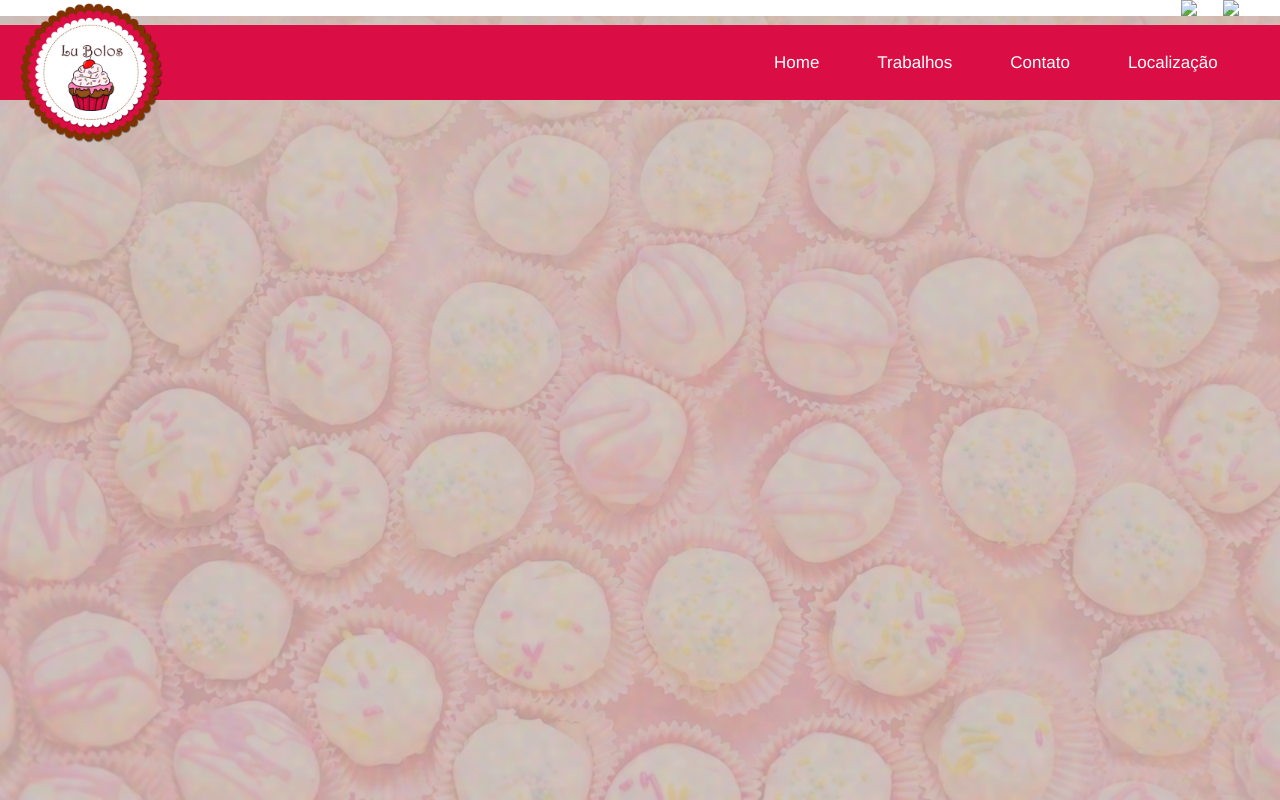
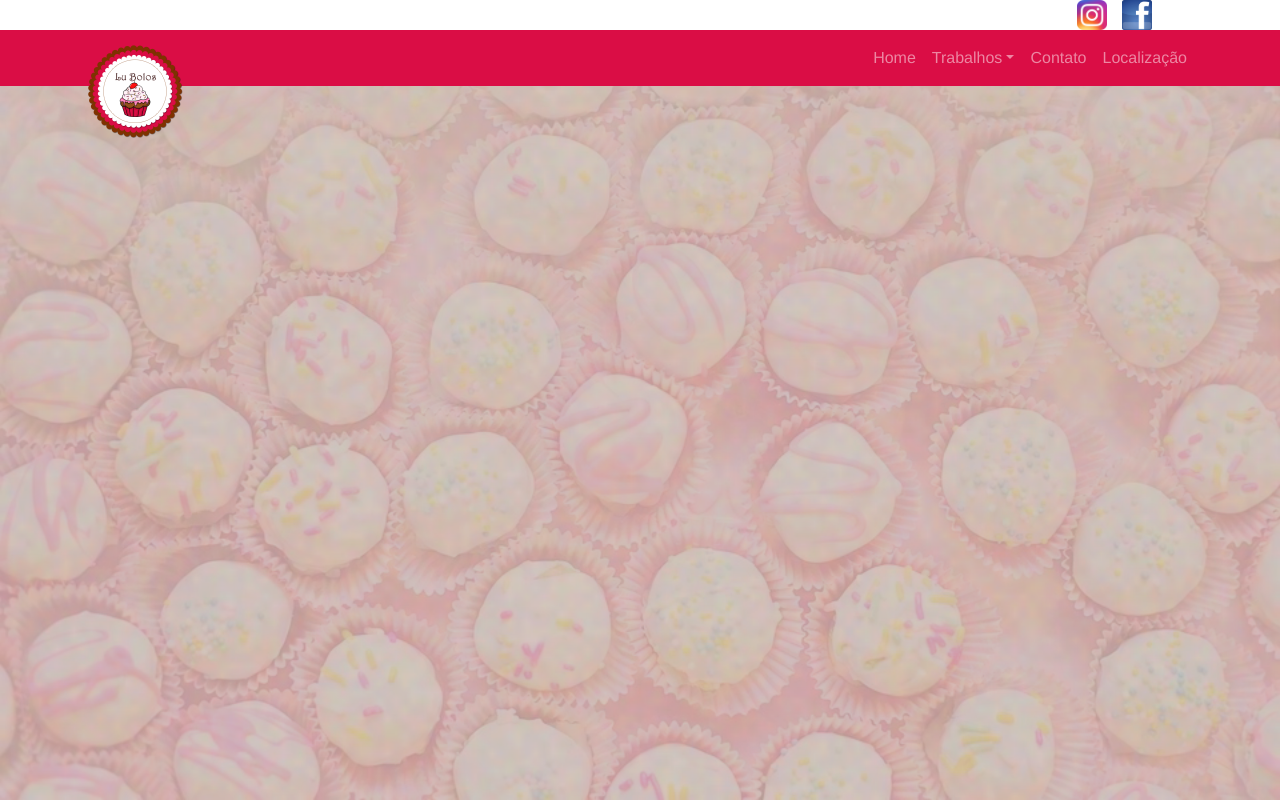
Before and after one commit to jeanshr/lubolos, a plain HTML site: page index.html in a window 1280 px wide. Drawn offline with nearby package versions, Linux system fonts and the light colour scheme.

Commit message:
Barra de navegação responsiva

```diff
--- a/estilo.css
+++ b/estilo.css
@@ -1,10 +1,10 @@
 /*
 *
 * @author Caick Marques / Jean Cunha
-* @version 0.1
+* @version 0.2
 */
 
-/* ========================= layout ======================== */
+/* ============== layout ============== */
 html, body, .capa {
 	height: 100%;
 }
@@ -17,56 +17,41 @@ body {
 	font-family: Helvetica,Arial,sans-serif;
 	background-size: cover;
 }
+/*========== Navbar ==========*/
+.navbar{
+	margin-top: 30px;
+}
+
+/*========== Logo ==========*/
+.logo{
+	width: 100px;
+	position: absolute;
+	margin-top: -15px;
+}
+
+/*==========Barra redes sociais==========*/
+.barra-redes-sociais{
+	background-color: #fff;
+	position: fixed;
+	padding-right: 10%;
+}
+.img-redes-sociais{
+	width: 30px;
+	margin-left: 15px;
+	float: right;
+}
+.img-redes-sociais:hover{
+	width: 32px;
+}
 
 
-/*==================== Barra de navegação ==================*/
-.img-logo{
-	height: 150px;
-	width: 150px;
-	margin-top: 25px;
-}
+/*========== Responsividade ==========*/
+@media (min-width: 320px) and (max-width: 768px) {
+  .logo{
+  	width: 110px;
+  	position: fixed;
+  	left: 40%;
+  }
 
-.navbar{
-	/*border: black 1px solid;*/
-	height: 75px;
-	margin-top: 25px;
-	background-color: #DA0D45;
-}
-
-.barra_superior {
-	background-color: #fff;
 
 }
-
-.container-fluid{
-	background-color: #fff;
-	display: table;
-	position: fixed;
-}
-
-.navbar-collapse{
-	padding-left: 600px;
-}
-
-.navbar-light .navbar-nav .nav-link {
-	color: #fff;
-	font-size: 17px;
-	padding-right: 50px;
-}
-
-.barra-redes-sociais{
-	width: 27px;
-	float: right;
-	margin-right: 15px;
-}
-
-.barra-redes-sociais:hover{
-	width: 28px;
-
-}
-
-/*========================== Capa ============================*/
-.capa {
-	display: table;
-	width: 100%;
-}
--- a/index.html
+++ b/index.html
@@ -2,6 +2,7 @@
 <html>
 <head>
 	<title>Lu Bolos</title>
+	<link rel="icon" href="img/lubolos.png">
 
 	<!-- ============================Importação do Bootstrap================================== -->
 	<link rel="stylesheet" href="https://stackpath.bootstrapcdn.com/bootstrap/4.1.3/css/bootstrap.min.css">
@@ -10,47 +11,65 @@
 
 </head>
 <body>
-	<div class="container-fluid">
-		<a href="https://www.facebook.com/lu.bolos.37625">
-			<img src="img/facebook.png" class="barra-redes-sociais">
+
+	<!-- ===Barra de navegação=== -->
+	<div class="container-fluid barra-redes-sociais">
+		<a href="https://www.facebook.com/lu.bolos.37625" target=”_blank”>
+			<img src="img/facebook.png" class="img-redes-sociais">
 		</a>
-		<a href="https://www.instagram.com/lubolos43/">
-			<img src="img/instagram.png" class="barra-redes-sociais">
+		<a href="https://www.instagram.com/lubolos43/" target=”_blank”>
+			<img src="img/instagram.png" class="img-redes-sociais">
 		</a>
 	</div>
-	<!--  -->
 
-	<nav class="navbar navbar-expand-lg navbar-light fixed-top">
-		<img src="img/lubolos.png" class="img-logo img-fluid">
-		<button class="navbar-toggler" type="button" data-toggle="collapse" data-target="#navbarNav" aria-controls="navbarNav" aria-expanded="false" aria-label="Alterna navegação">
+	<nav class="navbar navbar-expand-md fixed-top navbar-dark" style="background-color: #DA0D45;">
+
+		<div class="container">
+			<!-- ===Logo=== -->
+		<a href="#">
+			<img src="img/lubolos.png" class="logo">
+		</a>
+			<!-- ===Menu Hamburguer=== -->
+			<button class="navbar-toggler" data-toggle="collapse" data-target="#nav-target">
 				<span class="navbar-toggler-icon"></span>
 			</button>
-		<!-- <a href="index.html" class="navbar-brand">
-			<span class="img-logo">LuBolos</span>
-		</a> -->
-		<div class="collapse navbar-collapse" id="navbarNav">
-			<ul class="navbar-nav">
+
+			<!-- ===Navegação=== -->
+			<div class="collapse navbar-collapse" id="nav-target">
+				<ul class="navbar-nav ml-auto">
 					<li class="nav-item">
-					<a class="nav-link" href="#">Home</a>
+						<a href="" class="nav-link">Home</a>
+					</li>
+					<li class="nav-item dropdown">
+						<a href="" class="nav-link dropdown-toggle" data-toggle="dropdown">Trabalhos</a>
+						<div class="dropdown-menu">
+							<a href="#" class="dropdown-item">Bolos</a>
+							<a href="#" class="dropdown-item">Festa na Caixa</a>
+							<a href="#" class="dropdown-item">Doces Simples</a>
+							<a href="#" class="dropdown-item">Doces Finos</a>
+							<a href="#" class="dropdown-item">Cupcakes</a>
+							<a href="#" class="dropdown-item">Pão de Mel</a>
+						</div>
+
 					</li>
 					<li class="nav-item">
-					<a class="nav-link" href="#">Trabalhos</a>
+						<a href="" class="nav-link">Contato</a>
 					</li>
 					<li class="nav-item">
-					<a class="nav-link" href="#">Contato</a>
-				</li>
-				<li class="nav-item">
-					<a class="nav-link" href="#">Localização</a>
+						<a href="" class="nav-link">Localização</a>
 					</li>
 				</ul>
 			</div>
+		</div>
 	</nav>
-
-	<!-- ================================ Capa do site============================= -->
-	<div class="capa">
-	</div>
 
 
 
+
+	<!-- JavaScript (Opcional) -->
+	<!-- jQuery primeiro, depois Popper.js, depois Bootstrap JS -->
+	<script src="https://code.jquery.com/jquery-3.3.1.slim.min.js"></script>
+	<script src="https://cdnjs.cloudflare.com/ajax/libs/popper.js/1.14.3/umd/popper.min.js"></script>
+	<script src="https://stackpath.bootstrapcdn.com/bootstrap/4.1.3/js/bootstrap.min.js"></script>
 </body>
 </html>
```
Also changed, not shown: img/facebook.png (renamed from img/Facebook icon 01.png), img/instagram.png (renamed from img/Instagram_icon.png), img/logomarca.png (added). Lines whose indentation alone changed are shown as unchanged.
